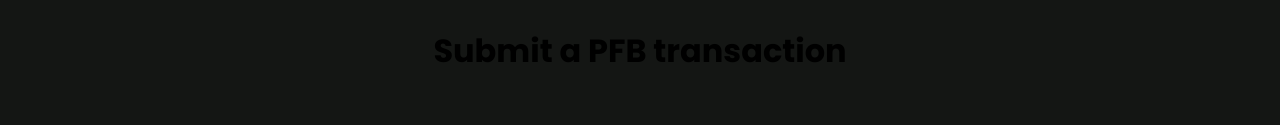
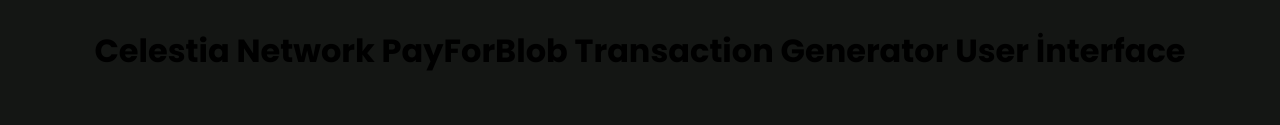
Before and after one commit to ezraike/Celestia_PFB_UI, a website: page public/index.html in a window 1280 px wide. Shown: the part 331-456 px from the top of the page. Drawn offline with nearby package versions, Linux system fonts and the light colour scheme.

Commit message:
Update index.html

```diff
--- a/public/index.html
+++ b/public/index.html
@@ -9,7 +9,7 @@
 
     <img src="https://lever-client-logos.s3.us-west-2.amazonaws.com/93a672b2-c841-4e57-b76f-9cf5d94ba99b-1654092231244.png" width="700px" height="300px" align="center"/>
     <header>
-      <h1>Submit a PFB transaction</h1>
+      <h1>Celestia Network PayForBlob Transaction Generator User İnterface</h1>
     </header>
     <form id="form" method="post">
       <input type="number" name="seed" placeholder="For a more accurate result, please enter a 17-digit number" required>
```
